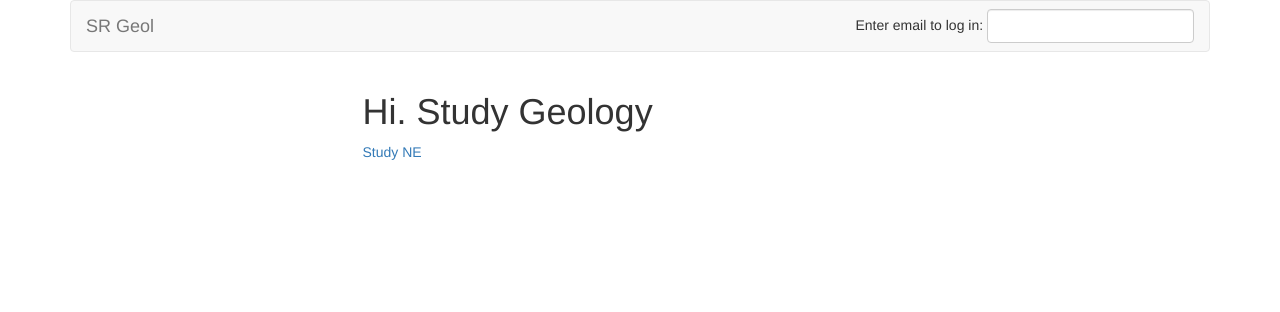
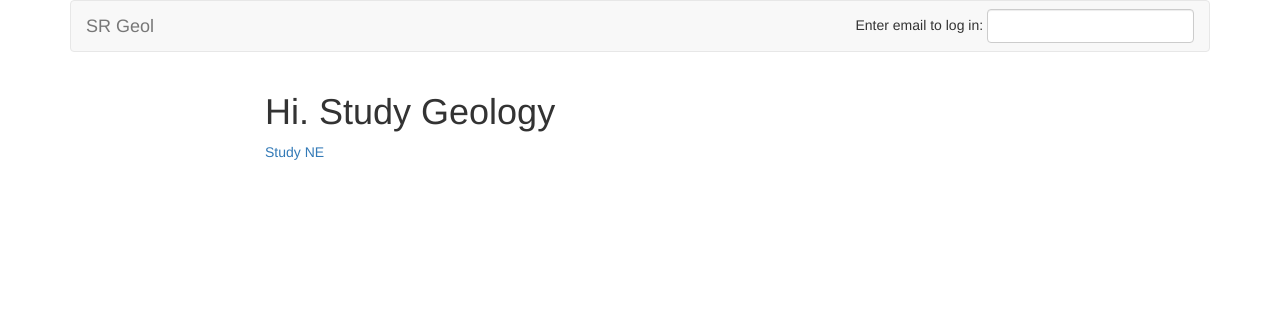
Before and after one commit to fatune/geol_sr, a Django app: page / in a window 1280 px wide. Shown: the top 312 px of the page. Run offline with Django 3.2, Linux system fonts and the light colour scheme; some libraries are stand-ins or nearby versions.

Commit message:
Wider column to fully contain map image

```diff
--- a/sr/templates/base.html
+++ b/sr/templates/base.html
@@ -48,7 +48,7 @@
       {% endif %}
 
       <div class="row">
-        <div class="col-md-6 col-md-offset-3">
+        <div class="col-md-8 col-md-offset-2">
           {% block main %}
 	  {% endblock %}
         </div>
```
